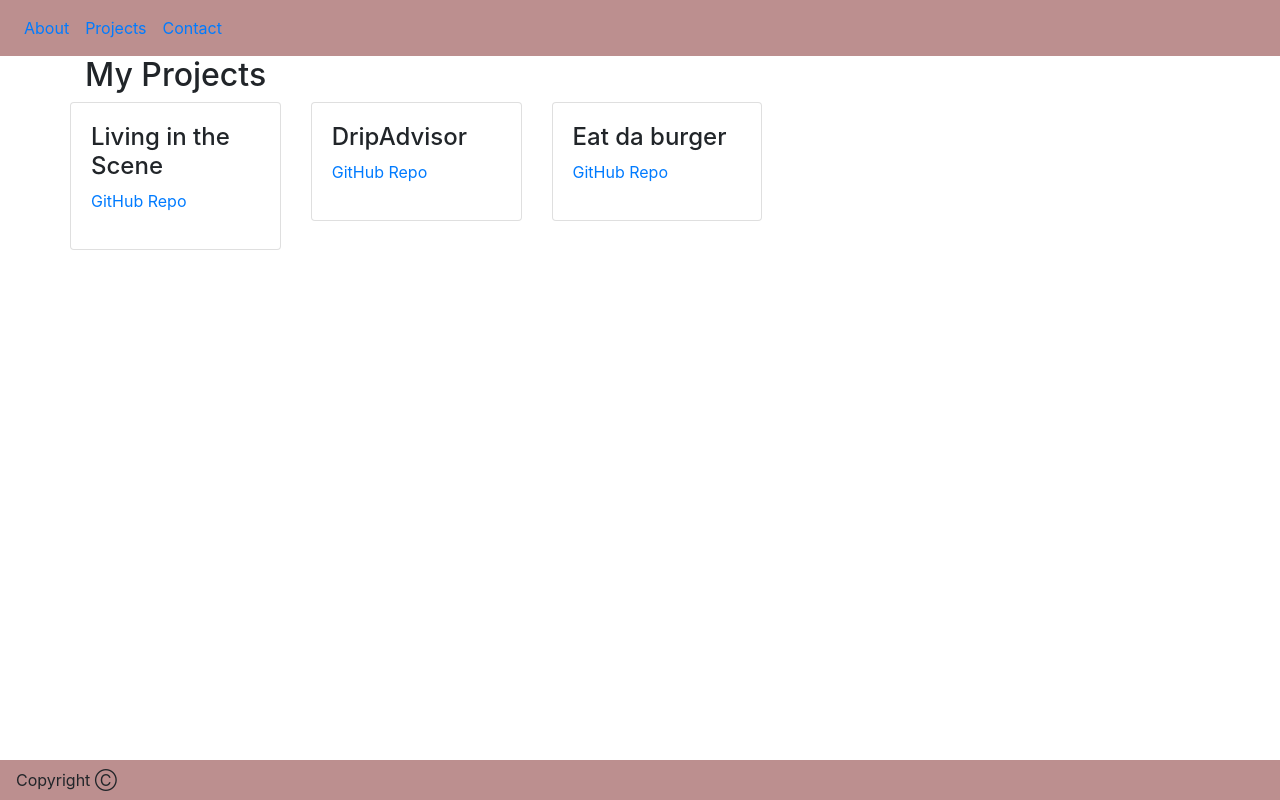
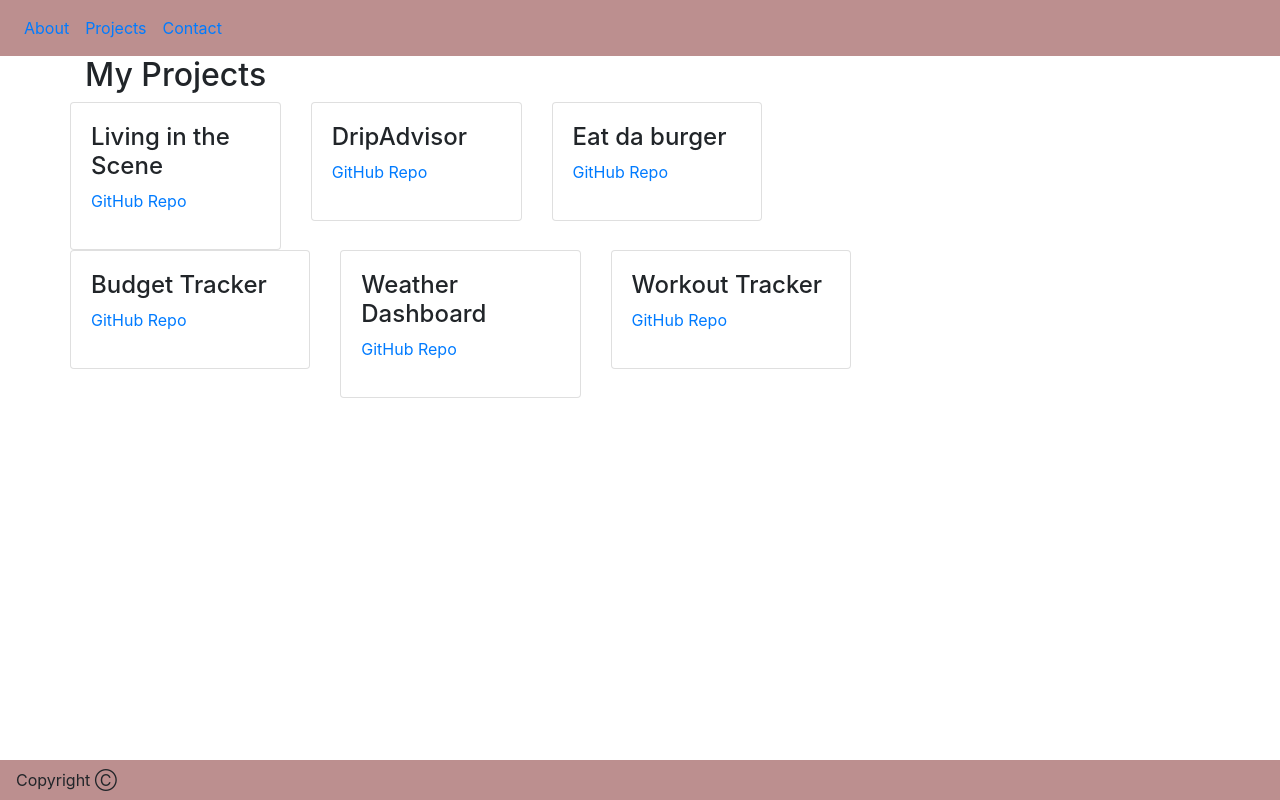
Before and after one commit to Bethanjames93/my_react_portfolio, a React (Create React App) app in the folder react-portfolio/: page /projects in a window 1280 px wide. Built offline with nearby package versions, Linux system fonts and the light colour scheme.

Commit message:
added the second row of projects and the github repos

```diff
--- a/react-portfolio/src/pages/projects/index.js
+++ b/react-portfolio/src/pages/projects/index.js
@@ -35,7 +35,35 @@ function Projects() {
                     </div>
                 </div>
             </div>
+            <div className="row">
+                <div className="col-4">
+                        <div className="card">
+                            <div class="card-body">
+                                <h4>Budget Tracker</h4>
+                                <p><a href="https://github.com/Bethanjames93/budget_tracker">GitHub Repo</a></p>
+                            </div>
+                        </div>
+                </div>
 
+                <div className="col-4">
+                    <div className="card">
+                        <div class="card-body">
+                            <h4>Weather Dashboard</h4>
+                            <p><a href="https://github.com/Bethanjames93/weatherdashboard">GitHub Repo</a></p>
+                        </div>
+                    </div>
+                </div>
+
+                <div className="col-4">
+                    <div className="card">
+                        <div class="card-body">
+                            <h4>Workout Tracker</h4>
+                            <p><a href="https://github.com/Bethanjames93/workout_tracker">GitHub Repo</a></p>
+                        </div>
+                    </div>
+                </div>
+
+            </div>
             </div>
         </div>
     );
```
